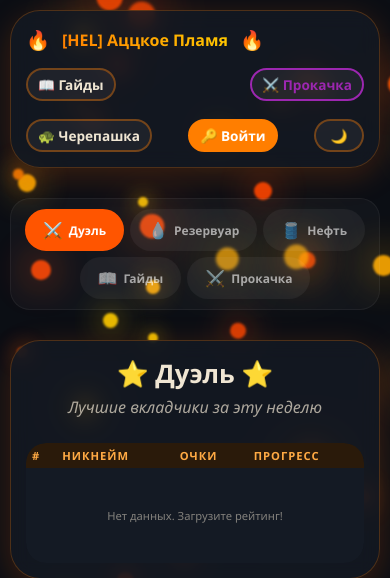
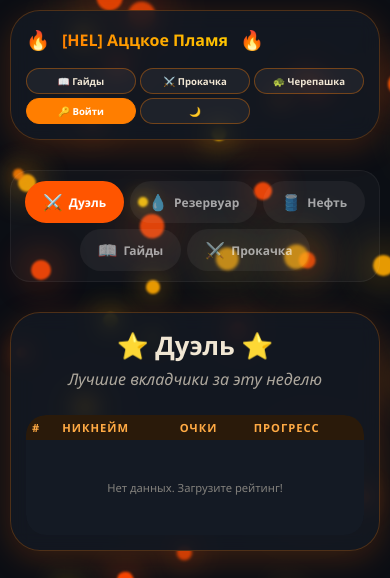
Before and after one commit to paradigmaafk-boop/e-hell, a Flask app: page /rating/duel in a window 390 px wide. Shown: the top 578 px of the page. Run offline with Flask 3, Linux system fonts and the light colour scheme; data that the repository does not hold is empty; some libraries are stand-ins or nearby versions.

Commit message:
Update index.html

```diff
--- a/templates/index.html
+++ b/templates/index.html
@@ -22,13 +22,13 @@
                 {% if session['logged_in'] %}
                     <span class="user-greeting">👋 Привет, {{ session['username'] }}</span>
                     <a href="/guides" class="nav-btn">📖 Гайды</a>
-                    <a href="/hero-calculator" class="nav-btn" style="border-color: #9C27B0; color: #9C27B0;">⚔️ Прокачка</a>
+                    <a href="/hero-calculator" class="nav-btn">⚔️ Прокачка</a>
                     <a href="/turtle-calculator" class="nav-btn">🐢 Черепашка</a>
                     <button id="theme-toggle" class="nav-btn">🌙</button>
                     <a href="/logout" class="nav-btn">Выйти</a>
                 {% else %}
                     <a href="/guides" class="nav-btn">📖 Гайды</a>
-                    <a href="/hero-calculator" class="nav-btn" style="border-color: #9C27B0; color: #9C27B0;">⚔️ Прокачка</a>
+                    <a href="/hero-calculator" class="nav-btn">⚔️ Прокачка</a>
                     <a href="/turtle-calculator" class="nav-btn">🐢 Черепашка</a>
                     <a href="/login" class="nav-btn primary">🔑 Войти</a>
                     <button id="theme-toggle" class="nav-btn">🌙</button>
@@ -204,21 +204,40 @@
     </main>
 
     <style>
-        /* Стили для кнопок навигации в шапке - прозрачный фон с оранжевой обводкой */
+        /* Стили для кнопок навигации в шапке - ГРИД */
+        .header-controls {
+            display: grid;
+            grid-template-columns: repeat(auto-fit, minmax(100px, 1fr));
+            gap: 10px;
+            align-items: center;
+            width: auto;
+        }
+
+        .header-controls .user-greeting {
+            font-weight: 600;
+            opacity: 0.9;
+            white-space: nowrap;
+            padding: 0 5px;
+        }
+
         .header-controls .nav-btn {
             background: rgba(255, 255, 255, 0.05);
             border: 2px solid #ff7e0060;
-            padding: 8px 18px;
+            padding: 8px 14px;
             border-radius: 50px;
             cursor: pointer;
-            font-size: 1.2rem;
+            font-size: 1.0rem;
             transition: 0.3s;
             color: inherit;
             font-weight: 600;
             text-decoration: none;
-            display: inline-block;
-            min-width: 80px;
+            display: flex;
+            align-items: center;
+            justify-content: center;
+            min-width: 90px;
+            min-height: 42px;
             text-align: center;
+            white-space: nowrap;
         }
 
         .header-controls .nav-btn:hover {
@@ -343,7 +362,20 @@
             transform: scale(0.95);
         }
 
-        /* Адаптивность для грида */
+        /* Адаптивность для шапки */
+        @media (max-width: 992px) {
+            .header-controls {
+                grid-template-columns: repeat(auto-fit, minmax(80px, 1fr));
+            }
+            .header-controls .nav-btn {
+                font-size: 0.85rem;
+                padding: 6px 10px;
+                min-width: 70px;
+                min-height: 36px;
+            }
+        }
+
+        /* Адаптивность для грида админ-панели */
         @media (max-width: 992px) {
             .admin-actions .admin-grid {
                 grid-template-columns: repeat(3, 1fr);
@@ -351,6 +383,23 @@
         }
 
         @media (max-width: 768px) {
+            .header-controls {
+                grid-template-columns: repeat(auto-fit, minmax(60px, 1fr));
+                gap: 6px;
+                width: 100%;
+            }
+            .header-controls .nav-btn {
+                font-size: 0.7rem;
+                padding: 4px 8px;
+                min-width: 50px;
+                min-height: 30px;
+            }
+            .header-controls .user-greeting {
+                font-size: 0.8rem;
+                grid-column: 1 / -1;
+                text-align: center;
+            }
+
             .admin-actions .admin-grid {
                 grid-template-columns: repeat(2, 1fr);
             }
@@ -388,10 +437,16 @@
         }
 
         @media (max-width: 480px) {
+            .header-controls {
+                grid-template-columns: repeat(3, 1fr);
+                gap: 4px;
+            }
             .header-controls .nav-btn {
-                padding: 5px 10px;
-                font-size: 0.85rem;
-                min-width: 50px;
+                font-size: 0.6rem;
+                padding: 3px 6px;
+                min-width: 40px;
+                min-height: 26px;
+                border-width: 1.5px;
             }
 
             .admin-actions .admin-grid {
```
